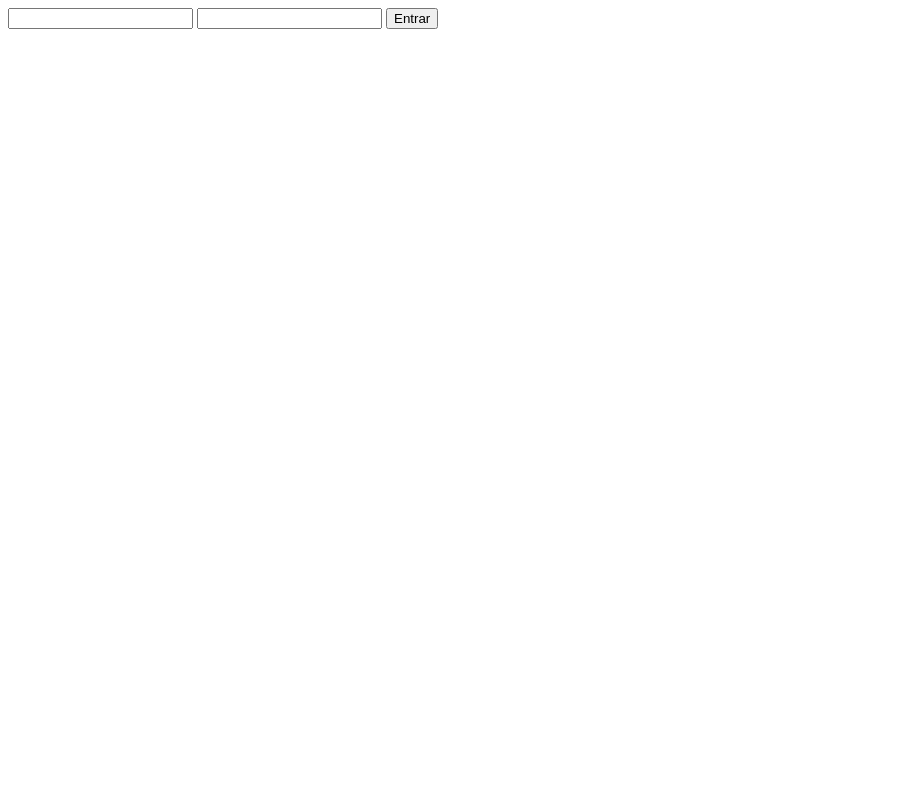
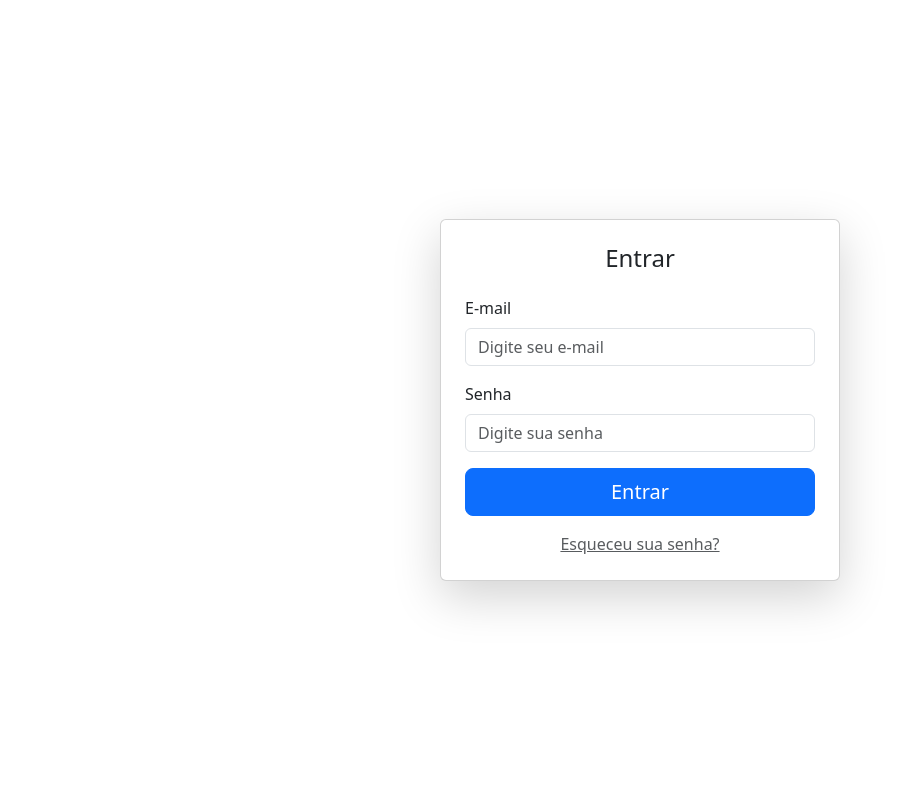
Before and after one commit to JG1511/atividadeBackEnd01, a Flask app: page /login in a window 1280 px wide. Before the commit the part shown is almost empty. Shown: the whole page, without its empty margins (0-908 px from the left). Run offline with Flask 3, Linux system fonts and the light colour scheme.

Commit message:
estilização do forms de login

```diff
--- a/templates/forms.html
+++ b/templates/forms.html
@@ -1,5 +1,42 @@
-<form action="{{ url_for('usuario.login_usuario') }}" method="post">
-    <input name="email">
-    <input name="senha" type="password">
-    <button type="submit">Entrar</button>
-  </form>
+<!doctype html>
+<html lang="pt-br">
+  <head>
+    <meta charset="utf-8">
+    <meta name="viewport" content="width=device-width, initial-scale=1">
+    <title>Login - Sistema</title>
+    <link href="https://cdn.jsdelivr.net/npm/bootstrap@5.3.5/dist/css/bootstrap.min.css" rel="stylesheet" integrity="sha384-SgOJa3DmI69IUzQ2PVdRZhwQ+dy64/BUtbMJw1MZ8t5HZApcHrRKUc4W0kG879m7" crossorigin="anonymous">
+  </head>
+  <body>
+    <div class="container d-flex justify-content-center align-items-center vh-100">
+      <div class="card shadow-lg p-4" style="max-width: 400px; width: 100%;">
+        <h4 class="card-title text-center mb-4">Entrar</h4>
+
+        <form action="{{ url_for('usuario.login_usuario') }}" method="post">
+
+
+          <div class="mb-3">
+            <label for="email" class="form-label">E-mail</label>
+            <input type="email" class="form-control" id="email" name="email" required placeholder="Digite seu e-mail">
+          </div>
+
+
+          <div class="mb-3">
+            <label for="senha" class="form-label">Senha</label>
+            <input type="password" class="form-control" id="senha" name="senha" required placeholder="Digite sua senha">
+          </div>
+
+
+          <div class="d-grid gap-2">
+            <button type="submit" class="btn btn-primary btn-lg">Entrar</button>
+          </div>
+        </form>
+
+        <div class="text-center mt-3">
+          <a href="#" class="text-muted">Esqueceu sua senha?</a>
+        </div>
+      </div>
+    </div>
+
+    <script src="https://cdn.jsdelivr.net/npm/bootstrap@5.3.5/dist/js/bootstrap.bundle.min.js" integrity="sha384-k6d4wzSIapyDyv1kpU366/PK5hCdSbCRGRCMv+eplOQJWyd1fbcAu9OCUj5zNLiq" crossorigin="anonymous"></script>
+  </body>
+</html>
```
